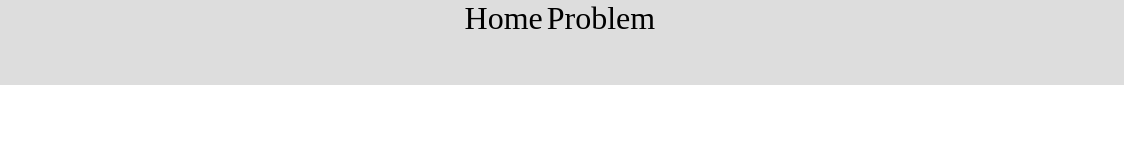
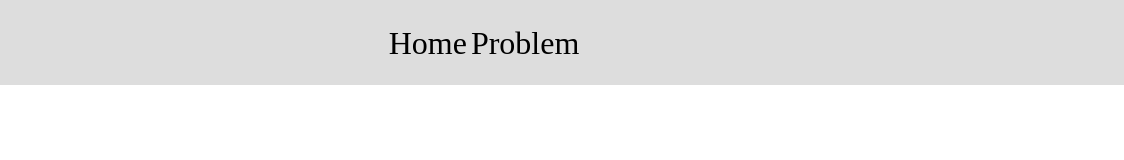
Before and after one commit to HajinB/TextMap, a plain HTML site: page index2.html in a window 1280 px wide. Shown: the top 160 px of the page, 156-1280 px from the left. Drawn offline with Linux system fonts and the light colour scheme.

Commit message:
Senter tekst head

```diff
--- a/css/indexCss2.css
+++ b/css/indexCss2.css
@@ -7,11 +7,16 @@ body {
     height: 2000px;
 }
 
-#headBoks {
+#header {
+    position: fixed;
     background-color: #dddddd;
-    position: fixed;
     width: 100%;
     height: 85px;
+}
+
+#headBoks {
+    position: relative;
+    height: inherit;
 }
 
 #aLogo{
@@ -24,12 +29,16 @@ body {
 }
 
 #txtListe {
-    width: 100%;
-    text-align: center;
+    position: absolute;
+    top: 50%;
+    left: 50%;
+    -webkit-transform: translate(-50%, -50%);
+    transform: translate(-50%, -50%);
 }
 
 #txtListe > li{
-    display: inline;
+    list-style: none;
+    display: inline-block;
 }
 
 .txtHead {
--- a/index2.html
+++ b/index2.html
@@ -6,15 +6,15 @@
     <link rel="stylesheet" type="text/css" href="css/indexCss2.css">
 </head>
 <body>
-    <div class="header">
+    <div id="header">
 
-        <div id="headBoks">
+        <nav id="headBoks">
             <a href="#" id="aLogo"><img id="logo" src="media/bilde1.jpg"></a>
             <ul id="txtListe">
                 <li><a class="txtHead" href="#">Home</a></li>
                 <li><a class="txtHead" href="#">Problem</a></li>
             </ul>
-        </div>
+        </nav>
 
     </div>
 
```
